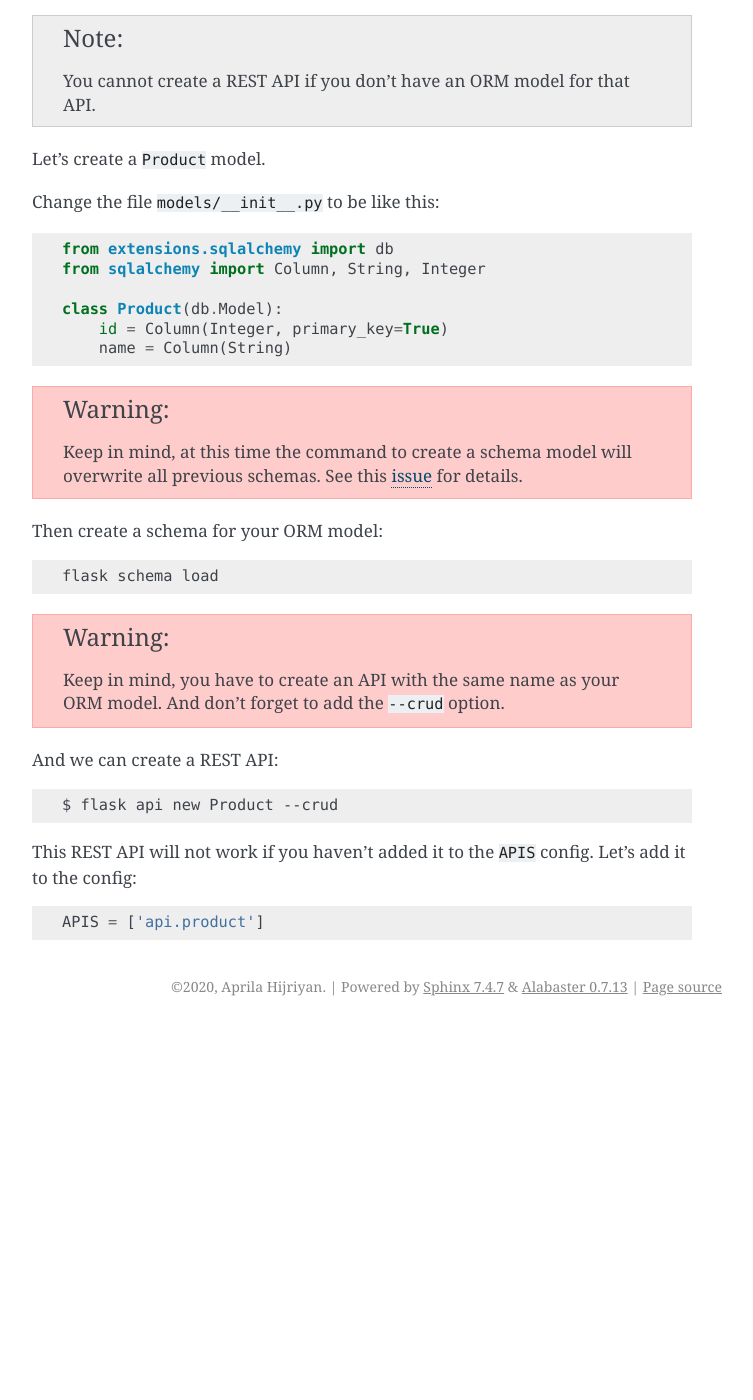
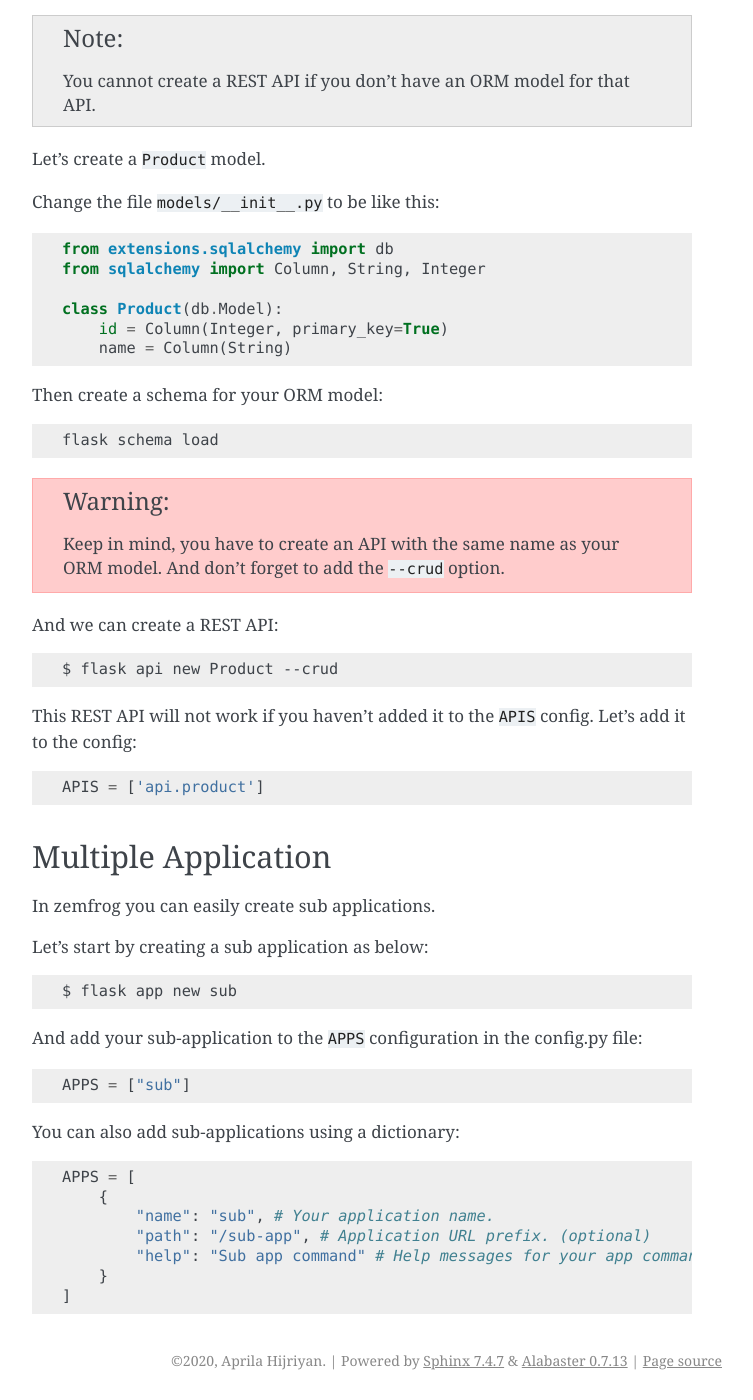
Before and after one commit to zemfrog/zemfrog, a Sphinx documentation site: the page built from docs/usage.rst, in a window 1280 px wide and 1400 px high, scrolled down 3971 px. Shown: the whole window, without its empty margins (388-1141 px from the left). Built offline with Sphinx 7.4.7, drawn with Linux system fonts in a browser that asks for light colours; before the commit the page ends 4997 px from its top, so only the background shows below that.

Commit message:
📖 DOC: update

```diff
--- a/docs/usage.rst
+++ b/docs/usage.rst
@@ -185,10 +185,6 @@ Change the file ``models/__init__.py`` to be like this::
         id = Column(Integer, primary_key=True)
         name = Column(String)
 
-.. warning::
-    Keep in mind, at this time the command to create a schema model will overwrite all previous schemas.
-    See this `issue <https://github.com/zemfrog/zemfrog/issues/12>`_ for details.
-
 Then create a schema for your ORM model::
 
     flask schema load
@@ -206,3 +202,27 @@ This REST API will not work if you haven't added it to the ``APIS`` config.
 Let's add it to the config::
 
     APIS = ['api.product']
+
+
+Multiple Application
+--------------------
+
+In zemfrog you can easily create sub applications.
+
+Let's start by creating a sub application as below::
+
+    $ flask app new sub
+
+And add your sub-application to the ``APPS`` configuration in the config.py file::
+
+    APPS = ["sub"]
+
+You can also add sub-applications using a dictionary::
+
+    APPS = [
+        {
+            "name": "sub", # Your application name.
+            "path": "/sub-app", # Application URL prefix. (optional)
+            "help": "Sub app command" # Help messages for your app commands. (optional)
+        }
+    ]
```
